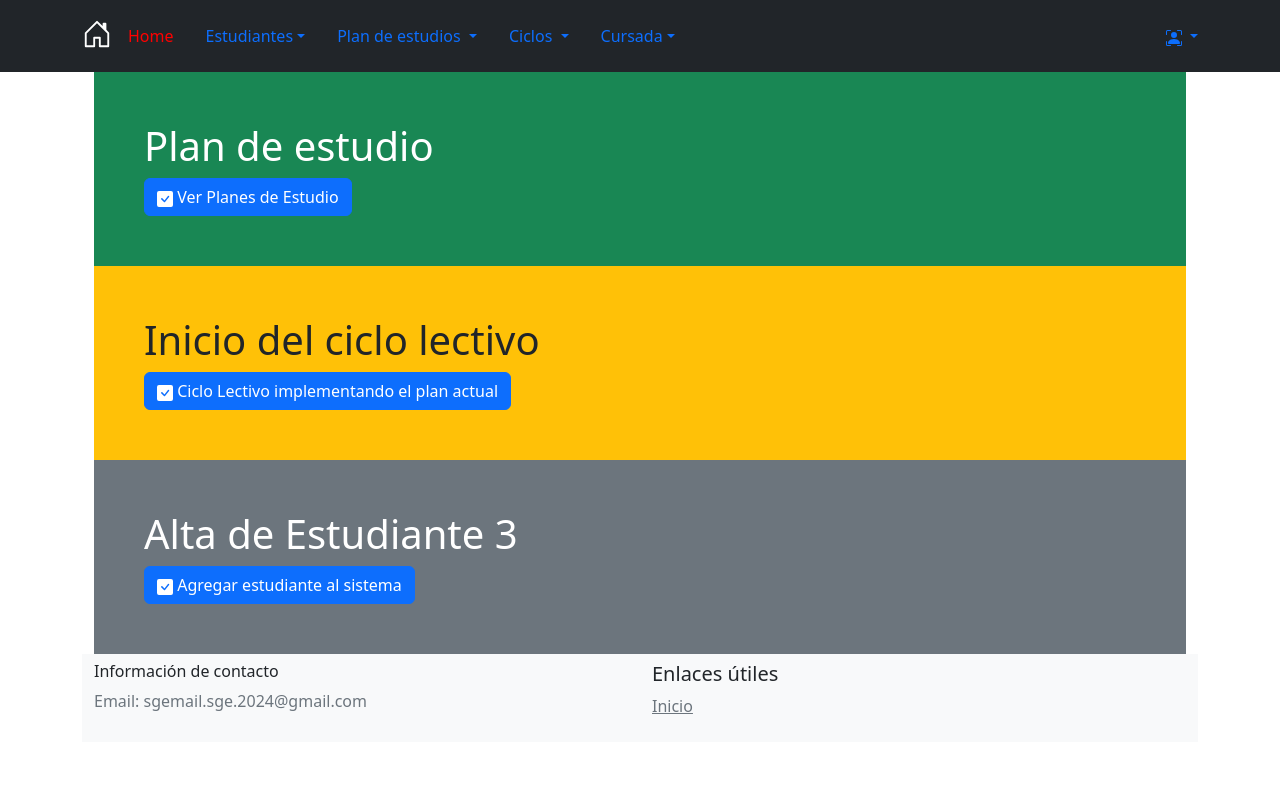
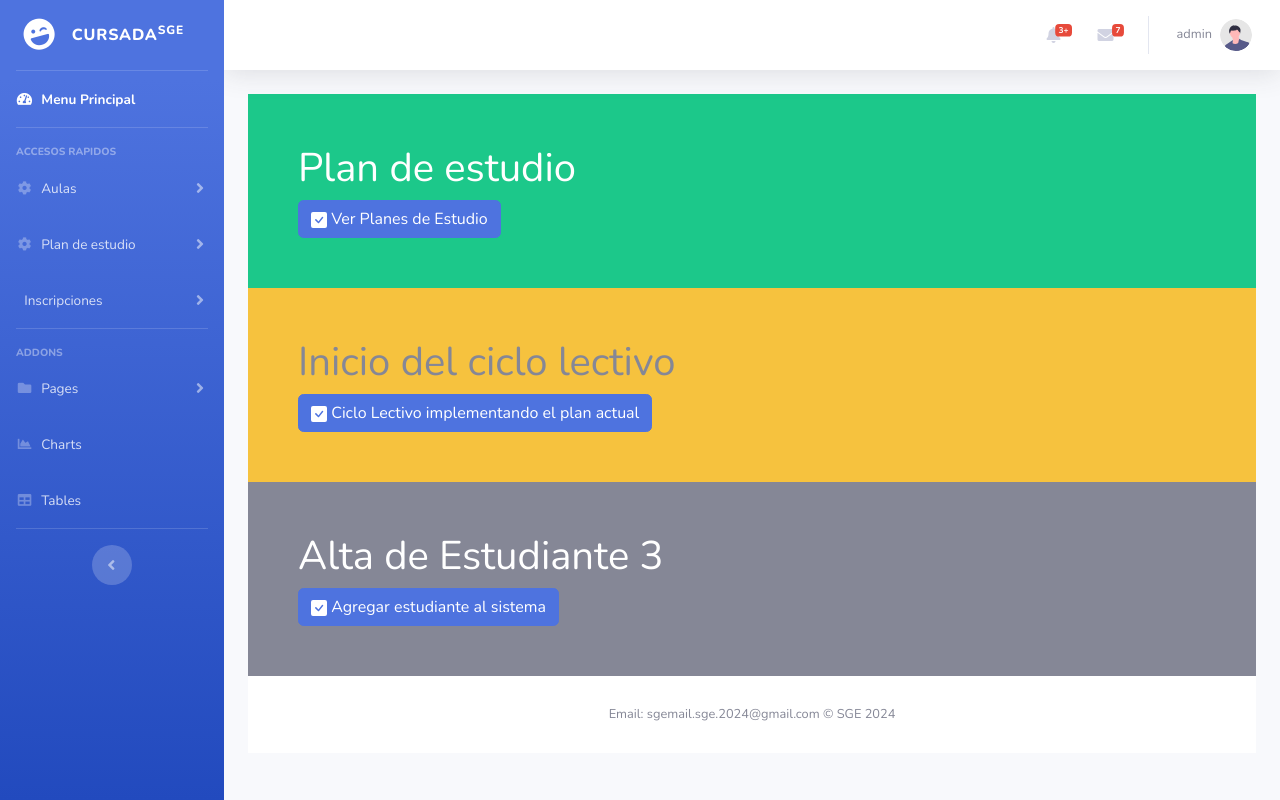
Before and after one commit to jntorres2014/proyecto_sge, a Django app: page /Core/plan/menu in a window 1280 px wide. Run offline with Django 4.2, Linux system fonts and the light colour scheme; a user stored in the database is signed in; data comes from the database, SQL or seed files in the repository; both versions use the stored data as it was after the commit; data that the repository does not hold is empty; some libraries are stand-ins or nearby versions.

Commit message:
aplicando cambios

```diff
--- a/Core/templates/Core/Plan/menuPlan.html
+++ b/Core/templates/Core/Plan/menuPlan.html
@@ -1,4 +1,8 @@
-{% extends 'home.html' %}
+{% extends 'index.html' %}
+{% load static %}
+
+{% load bootstrap5 %}
+
 
 {% block content %}
 <div class="container">
@@ -40,4 +44,22 @@
     </a>
   </div>
 
-{% endblock %}
+  {% endblock content%}
+  {% block script %}
+    <!-- Bootstrap core JavaScript-->
+    <script src="static/vendor/jquery/jquery.min.js"></script>
+    <script src="static/vendor/bootstrap/js/bootstrap.bundle.min.js"></script>
+
+    <!-- Core plugin JavaScript-->
+    <script src="static/vendor/jquery-easing/jquery.easing.min.js"></script>
+
+    <!-- Custom scripts for all pages-->
+    <script src="static/js/sb-admin-2.min.js"></script>
+
+    <!-- Page level plugins -->
+    <script src="static/vendor/chart.js/Chart.min.js"></script>
+
+    <!-- Page level custom scripts -->
+    <script src="static/js/demo/chart-area-demo.js"></script>
+    <script src="static/js/demo/chart-pie-demo.js"></script>
+  {% endblock %}
--- a/principal/templates/index.html
+++ b/principal/templates/index.html
@@ -1,10 +1,9 @@
-
 {% load static %}
 <!DOCTYPE html>
 <html lang="en">
 
 <head>
-
+    {% block sidebar %}
     <meta charset="utf-8">
     <meta http-equiv="X-UA-Compatible" content="IE=edge">
     <meta name="viewport" content="width=device-width, initial-scale=1, shrink-to-fit=no">
@@ -76,22 +75,34 @@
                     </div>
                 </div>
             </li>
-
+            <!-- Nav Item - Pages Collapse Menu -->
+            <li class="nav-item">
+                <a class="nav-link collapsed" href="#" data-toggle="collapse" data-target="#collapseTwo"
+                    aria-expanded="true" aria-controls="collapseTwo">
+                    <i class="fas fa-fw fa-cog"></i>
+                    <span>Plan de estudio</span>
+                </a>
+                <div id="collapseTwo" class="collapse" aria-labelledby="headingTwo" data-parent="#accordionSidebar">
+                    <div class="bg-white py-2 collapse-inner rounded">
+                        <h6 class="collapse-header">Gestion de Plan </h6>
+                        <a class="collapse-item" href="buttons.html"> Años</a>
+                        <a class="collapse-item" href="cards.html">Divisiones</a>
+                    </div>
+                </div>
+            </li>
             <!-- Nav Item - Utilities Collapse Menu -->
             <li class="nav-item">
                 <a class="nav-link collapsed" href="#" data-toggle="collapse" data-target="#collapseUtilities"
                     aria-expanded="true" aria-controls="collapseUtilities">
-                    <i class="fas fa-fw fa-wrench"></i>
-                    <span>Utilities</span>
+                    <i class="fa fa-calendar-o" aria-hidden="true"></i>
+                    <span>Inscripciones</span>
                 </a>
                 <div id="collapseUtilities" class="collapse" aria-labelledby="headingUtilities"
                     data-parent="#accordionSidebar">
                     <div class="bg-white py-2 collapse-inner rounded">
-                        <h6 class="collapse-header">Custom Utilities:</h6>
-                        <a class="collapse-item" href="utilities-color.html">Colors</a>
-                        <a class="collapse-item" href="utilities-border.html">Borders</a>
-                        <a class="collapse-item" href="utilities-animation.html">Animations</a>
-                        <a class="collapse-item" href="utilities-other.html">Other</a>
+                        <h6 class="collapse-header">Inscripciones al ciclo actual:</h6>
+                        <a class="collapse-item" href="/Core/estudiante/inscripcion">Inscripciones</a>
+
                     </div>
                 </div>
             </li>
@@ -150,6 +161,8 @@
 
         </ul>
         <!-- End of Sidebar -->
+{% endblock sidebar %}
+
 
         <!-- Content Wrapper -->
         <div id="content-wrapper" class="d-flex flex-column">
@@ -360,16 +373,17 @@
 
                 </nav>
                 <!-- End of Topbar -->
+                {% block content %}
 
                 <!-- Begin Page Content -->
                 <div class="container-fluid">
 
-                    <!-- Page Heading -->
+                    <!-- Page Heading
                     <div class="d-sm-flex align-items-center justify-content-between mb-4">
                         <h1 class="h3 mb-0 text-gray-800">Ciclo lectivo activo</h1>
                         <a href="#" class="d-none d-sm-inline-block btn btn-sm btn-primary shadow-sm"><i
                                 class="fas fa-download fa-sm text-white-50"></i> Generate Report</a>
-                    </div>
+                    </div> -->
 
                     <!-- Content Row -->
                     <div class="row">
@@ -416,7 +430,7 @@
                                 <div class="card-body">
                                     <div class="row no-gutters align-items-center">
                                         <div class="col mr-2">
-                                            <div class="text-xs font-weight-bold text-info text-uppercase mb-1">Tasks
+                                            <div class="text-xs font-weight-bold text-info text-uppercase mb-1">Promedio asistencia
                                             </div>
                                             <div class="row no-gutters align-items-center">
                                                 <div class="col-auto">
@@ -446,7 +460,7 @@
                                     <div class="row no-gutters align-items-center">
                                         <div class="col mr-2">
                                             <div class="text-xs font-weight-bold text-warning text-uppercase mb-1">
-                                                Pending Requests</div>
+                                                Alumnos sin aulas</div>
                                             <div class="h5 mb-0 font-weight-bold text-gray-800">18</div>
                                         </div>
                                         <div class="col-auto">
@@ -456,7 +470,38 @@
                                 </div>
                             </div>
                         </div>
+                        <!-- Earnings (Monthly) Card Example -->
+                        <div class="col-xl-3 col-md-6 mb-4">
+                            <div class="card border-left-info shadow h-100 py-2">
+                                <div class="card-body">
+                                    <div class="row no-gutters align-items-center">
+                                        <div class="col mr-2">
+                                            <div class="text-xs font-weight-bold text-info text-uppercase mb-1">Materias en el plan
+                                            </div>
+                                            <div class="row no-gutters align-items-center">
+                                                <div class="col-auto">
+                                                    <div class="h5 mb-0 mr-3 font-weight-bold text-gray-800">50%</div>
+                                                </div>
+                                                <div class="col">
+                                                    <div class="progress progress-sm mr-2">
+                                                        <div class="progress-bar bg-info" role="progressbar"
+                                                            style="width: 50%" aria-valuenow="50" aria-valuemin="0"
+                                                            aria-valuemax="100"></div>
+                                                    </div>
+                                                </div>
+                                            </div>
+                                        </div>
+                                        <div class="col-auto">
+                                            <i class="fas fa-clipboard-list fa-2x text-gray-300"></i>
+                                        </div>
+                                    </div>
+                                </div>
+                            </div>
+                        </div>
+
                     </div>
+
+
 
                     <!-- Content Row -->
 
@@ -694,16 +739,20 @@
 
             </div>
             <!-- End of Main Content -->
+            {% endblock content %}
+
+            {% block footer %}
 
             <!-- Footer -->
             <footer class="sticky-footer bg-white">
                 <div class="container my-auto">
                     <div class="copyright text-center my-auto">
-                        <span>Copyright &copy; Your Website 2021</span>
+                        <span>Email: sgemail.sge.2024@gmail.com &copy; SGE 2024</span>
                     </div>
                 </div>
             </footer>
             <!-- End of Footer -->
+            {% endblock  %}
 
         </div>
         <!-- End of Content Wrapper -->
@@ -753,6 +802,9 @@
     <script src="static/js/demo/chart-area-demo.js"></script>
     <script src="static/js/demo/chart-pie-demo.js"></script>
 
+
+    {% block scripts %}{% endblock %}
+
 </body>
 
 </html>
```
Also changed, not shown: sge.db.
